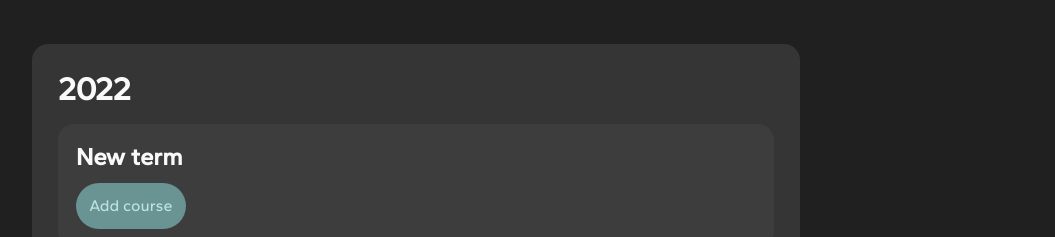
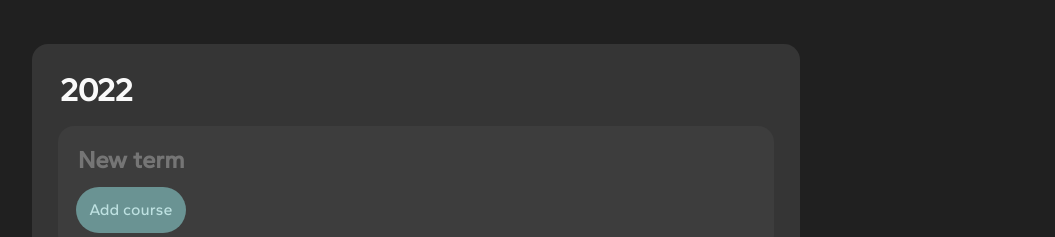
Before and after one commit to DjCrqss/grade-calc-site, an Angular app: page / in a window 1280 px wide. Both pictures are taken after a click on the element "Add term". Shown: the part 175-412 px from the top of the page, without its empty margins (224-1279 px from the left). Built offline with nearby package versions, Linux system fonts and the light colour scheme.

Commit message:
Replaced nearly all text fields with input fields

```diff
--- a/src/app/courses.service.ts
+++ b/src/app/courses.service.ts
@@ -45,7 +45,7 @@ export class CoursesService{
     }
     // Adds a new year object
     addYear(){
-        this.years.push(new SchoolYear("New year", []));
+        this.years.push(new SchoolYear("", []));
     }
     // Deletes a selected year
     deleteYear(id:SchoolYear){
@@ -79,7 +79,7 @@ export class SchoolYear{
     }
     // adds a new term/semester
     addTerm(){
-        this.terms.push(new SchoolTerm('New term', []));
+        this.terms.push(new SchoolTerm('', []));
     }
     // deletes a selected term
     deleteTerm(id:SchoolTerm){
@@ -111,7 +111,7 @@ export class SchoolTerm{
     }
     //  adds a new course
     addCourse(){
-        let course = new SchoolCourse("New course", 0, false, [])
+        let course = new SchoolCourse("", 0, false, [])
         course.addDefault();
         this.courses.push(course);
     }
@@ -144,7 +144,7 @@ export class SchoolCourse{
         this.id = id;
         this.isOpen = isOpen;
         this.gradeGoal = gradeGoal;
-        this.needsName = this.id == "New course" ? true : false;
+        this.needsName = this.id == "" ? true : false;
         for(let curItem of items){
             this.groups.push(new CourseGroup(curItem['id'], curItem['grades']));
         }
@@ -159,7 +159,7 @@ export class SchoolCourse{
     // edit course name
     editCourse(value: string){
         this.id = value;
-        this.needsName = this.id == "New course" ? true : false;
+        this.needsName = this.id == "" ? true : false;
     }
 
     editGoal(value: number){
--- a/src/app/years-list/year/term/course/course.component.css
+++ b/src/app/years-list/year/term/course/course.component.css
@@ -1,7 +1,12 @@
 .fixed_edit_btn{
     opacity: 0.45;
-    font-size: 1em;
+    font-size: 1.25em;
     animation: fade 1s ease-in-out infinite alternate;
+    position: absolute;
+    /* top: 1em; */
+    line-height: 1.5em;
+    /* top:auto;bottom: auto; */
+    right: 1.25em;
 }
 
 
@@ -11,10 +16,6 @@
     animation: fade 1s ease-in-out infinite alternate;
 }
 
-
-.centered_content{
-    margin: 0 auto;
-}
 
 @keyframes fade {
     from{opacity: 0.2;}
@@ -187,20 +188,50 @@ h2{
 }
 
 form{
-    display: inline-block;
+    /* display: inline-block; */
+    /* width: 80%; */
+    margin: 0 auto;
 }
+
 input{
+    background-color: transparent;
+    color: var(--text-col);
+    font-family: inherit;
+    font-size: 1.25em;
+    text-align: center;
+    border: 0;
+    /* width: 50%; */
+    box-sizing: border-box;
+    cursor: pointer;
+    min-width: 0;
+    width: 100%;
+    line-height: 1.5em;
+}
+
+.number_input{
     background-color: var(--col-three);
     border: none;
-    width: 2.5em;
+    width: 3em;
     font-size: 2em;
+    line-height: 1em;
     font-family: inherit;
-    color: var(--text-col);
-    text-align: left;
+    text-align: right;
     margin-left: 0.5em;
+
+    cursor: text;
 }
 input:focus{
     outline: none;
+}
+input::-webkit-outer-spin-button,
+input::-webkit-inner-spin-button {
+    /* display: none; <- Crashes Chrome on hover */
+    -webkit-appearance: none;
+    margin: 0; /* <-- Apparently some margin are still there even though it's hidden */
+}
+
+input[type=number] {
+    -moz-appearance:textfield; /* Firefox */
 }
 
 td:nth-child(even){
@@ -228,7 +259,7 @@ td:nth-child(even){
 	.gradeTitle{
         font-weight: bold;
     }
-    input{
+    .number_input{
         text-align: right;
         font-weight: bold;
     }
--- a/src/app/years-list/year/term/course/course.component.html
+++ b/src/app/years-list/year/term/course/course.component.html
@@ -1,10 +1,14 @@
-<div class="centered_content title_container ">
 <!-- Home screen button -->
-    <h4 [attr.contentEditable] = 'courseObj.needsName' #x
-    (keydown.enter)="editCourse(x.innerText); x.blur(); x.textContent = courseObj.id;"
-    (blur)="editCourse(x.innerText); x.textContent = courseObj.id;">{{courseObj.id}}</h4>
+<form class="title_container">
+    <!-- course name and input -->
+    <input #x value="{{courseObj.id}}" [disabled]="!courseObj.needsName"
+    (blur)="editCourse(x.value); x.value = courseObj.id;"
+    (keydown.enter)="x.blur()" placeholder="New course"
+    >
         <!-- replace edit btn with a container that allows clicking to be linked -->
     <i class="material-icons fixed_edit_btn" *ngIf="courseObj.needsName">edit</i>
+</form>
+
 
  <!-- Actual content area -->
  <main id="course_page_bg" *ngIf="courseObj.isOpen" (click)="$event.stopPropagation();">
@@ -43,8 +47,10 @@
                             <td class="gradeTitle" contenteditable="true" #grade
                         (keydown.enter)="editGrade(curGrade, grade.innerText); grade.blur(); grade.textContent = curGrade.id"
                         (blur)="editGrade(curGrade, grade.innerText); grade.textContent = curGrade.id;" >{{curGrade.id}}
+
+                        <!-- <textarea name="textarea" style="width:250px;height:150px;"></textarea> TRY THIS TOMORROW -->
                             </td>
-                                <td>Weight (%)<form><input #weight type="number" min="0" max="100" value="{{curGrade.weight}}"
+                            <td>Weight (%)<form><input class="number_input" #weight type="number" min="0" max="100" value="{{+curGrade.weight.toFixed(2)}}"
                                 (change)="editWeight(curGrade, weight.value); weight.value = ''+curGrade.weight; weight.blur()"
                                 (keydown.enter)="weight.blur()"></form></td>
                         </tr>
@@ -55,7 +61,7 @@
                                     <div class="progress_bar" [ngStyle]="{'width': curGrade.userGrade + '%'}"></div>
                                 </div>
                             </td>
-                                <td>Mark (%)<form><input #mark type="number" min="0" max="100" value="{{curGrade.userGrade}}"
+                            <td>Mark (%)<form><input class="number_input" #mark type="number" min="0" max="100" value="{{+curGrade.userGrade.toFixed(2)}}"
                                 (change)="editMark(curGrade, mark.value); mark.value = ''+curGrade.userGrade; mark.blur()"
                                 (keydown.enter)="mark.blur()"></form></td>
                         </tr>
@@ -92,4 +98,3 @@
         <i class="material-icons delete_toggle" (click)="toggleEdit()">delete</i>
     </section>
 </main>
-</div>
--- a/src/app/years-list/year/term/course/course.component.ts
+++ b/src/app/years-list/year/term/course/course.component.ts
@@ -22,6 +22,7 @@ export class CourseComponent {
   }
 
   editCourse(id:string){
+    console.log("TEST");
    // remove newlines
    id = id.replace(/\r?\n|\r/g, "").trim();
    // check length then edit year if good
--- a/src/app/years-list/year/term/term.component.css
+++ b/src/app/years-list/year/term/term.component.css
@@ -12,10 +12,29 @@
     position: relative;
     display: inline-block;
     margin-right: 1em;
+    box-sizing: border-box;
 }
 
 .hover_false{
     cursor: pointer;
+}
+
+form{
+    max-width: 75vw;
+    display: block;
+}
+
+input{
+    font-size: 1.5em;
+    margin: 0 0.2em 0.5em 0;
+    display: inline-block;
+    max-width: 75%;
+    background: transparent;
+    color: var(--text-col);
+    border: 0;
+    font-weight: bold;
+    font-family: 'Gantari', sans-serif;
+    outline: none;
 }
 
 @media screen and (max-width: 480px){ /* Large-Mobile */
--- a/src/app/years-list/year/term/term.component.html
+++ b/src/app/years-list/year/term/term.component.html
@@ -1,14 +1,18 @@
 <!-- Heading and edit button -->
-<div class="title_container">
-    <h3 contenteditable="true" #x (keydown.enter)="editTerm(x.innerText); x.blur(); x.textContent = termObj.id" (blur)="editTerm(x.innerText); x.textContent = termObj.id;">{{termObj.id}}</h3>
+<form class="title_container">
+    <!-- <h3 contenteditable="true" #x (keydown.enter)="editTerm(x.innerText); x.blur(); x.textContent = termObj.id" (blur)="editTerm(x.innerText); x.textContent = termObj.id;">{{termObj.id}}</h3> -->
+    <input #x value="{{termObj.id}}"
+    (blur)="editTerm(x.value); x.value = termObj.id;"
+    (keydown.enter)="x.blur()" placeholder="New term"
+    >
     <i class="material-icons edit_btn">edit</i>
-</div>
+</form>
 <!-- Courses -->
-<table class="card course_card hover_{{curCourse.needsName}} deletable_card_{{isEditing2}}" *ngFor="let curCourse of items"
+<div class="card course_card hover_{{curCourse.needsName}} deletable_card_{{isEditing2}}" *ngFor="let curCourse of items"
 (click)="!isEditing2 && !curCourse.needsName && curCourse.toggleOpen(); requestSaveCourse('Toggled open')">
     <!-- Create instances of term objects and send the term item through -->
    <app-course [courseObj]="curCourse" [isEditing3]="isEditing2" (requestSaveCourse)="requestSaveCourse($any($event))"></app-course>
    <!-- Create close button -->
    <i *ngIf="isEditing2 || curCourse.needsName" class="material-icons close_btn" (click)="deleteCourse(curCourse)">close</i>
-</table>
+</div>
 <span class="add_btn" (click)="addNewCourse()">Add course</span>
--- a/src/app/years-list/year/year.component.css
+++ b/src/app/years-list/year/year.component.css
@@ -12,6 +12,26 @@
 
 }
 
+form{
+    max-width: 85vw;
+    display: inline-block;
+}
+input{
+    font-size: 2em;
+    margin: 0 0.2em 0.5em 0;
+    display: inline-block;
+    max-width: 75%;
+    background: transparent;
+    color: var(--text-col);
+    border: 0;
+    font-weight: bold;
+    font-family: 'Gantari', sans-serif;
+    outline: none;
+}
+
+
+
+
 @media screen and (max-width: 520px){ /* Large-Mobile */
 	.term_card{
         padding: 1em 0.75em;
--- a/src/app/years-list/year/year.component.html
+++ b/src/app/years-list/year/year.component.html
@@ -1,8 +1,10 @@
-<div class="title_container">
-    <!-- <h2 contenteditable="true" #x (keydown.enter)="editYear(x.innerText);" (keyup.enter)="x.innerText = yearObj.id; x.blur()" >{{yearObj.id}}</h2> -->
-    <h2 contenteditable="true" #x (keydown.enter)="editYear(x.innerText); x.blur(); x.textContent = yearObj.id" (blur)="editYear(x.innerText); x.textContent = yearObj.id;" >{{yearObj.id}}</h2>
+<form class="title_container">
+    <input #x value="{{yearObj.id}}"
+    (blur)="editYear(x.value); x.value = yearObj.id;"
+    (keydown.enter)="x.blur()" placeholder="New year"
+    >
     <i class="material-icons edit_btn">edit</i>
-</div>
+</form>
 <table class="card term_card deletable_card_{{isEditing}}" *ngFor="let curTerm of items">
      <!-- Create instances of term objects and send the term item through -->
     <app-term [termObj]="curTerm" [isEditing2]="isEditing" (requestSaveTerm)="requestSaveTerm($any($event))"></app-term>
--- a/src/app/years-list/years-list.component.css
+++ b/src/app/years-list/years-list.component.css
@@ -87,13 +87,6 @@
 }
 
 
-
-
-.title_container{
-    display: block;
-    cursor: pointer;
-    width: fit-content;
-}
 .edit_btn{
     visibility: hidden;
     opacity: 0.25;
```
Lines whose indentation alone changed are shown as unchanged.
